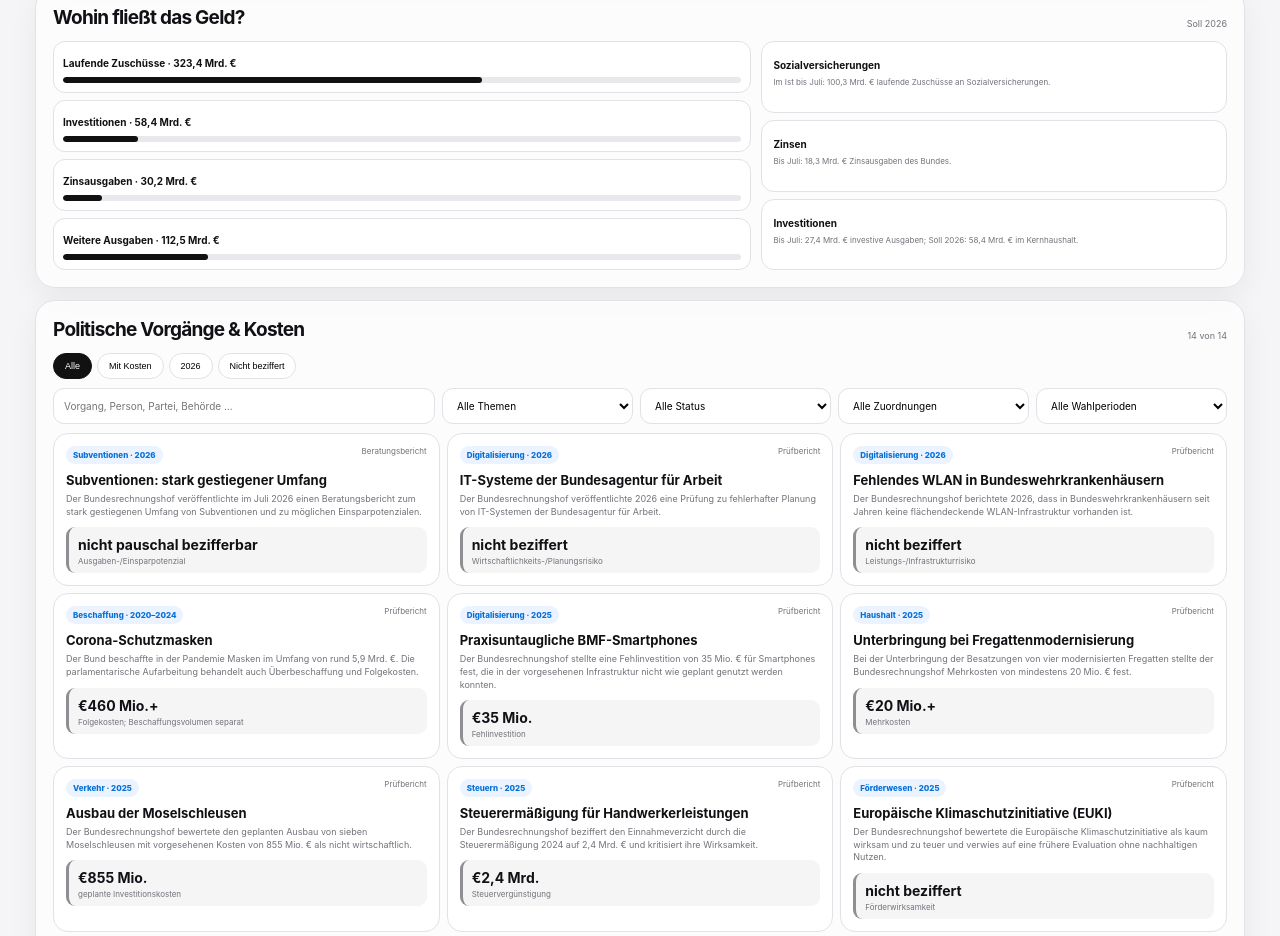
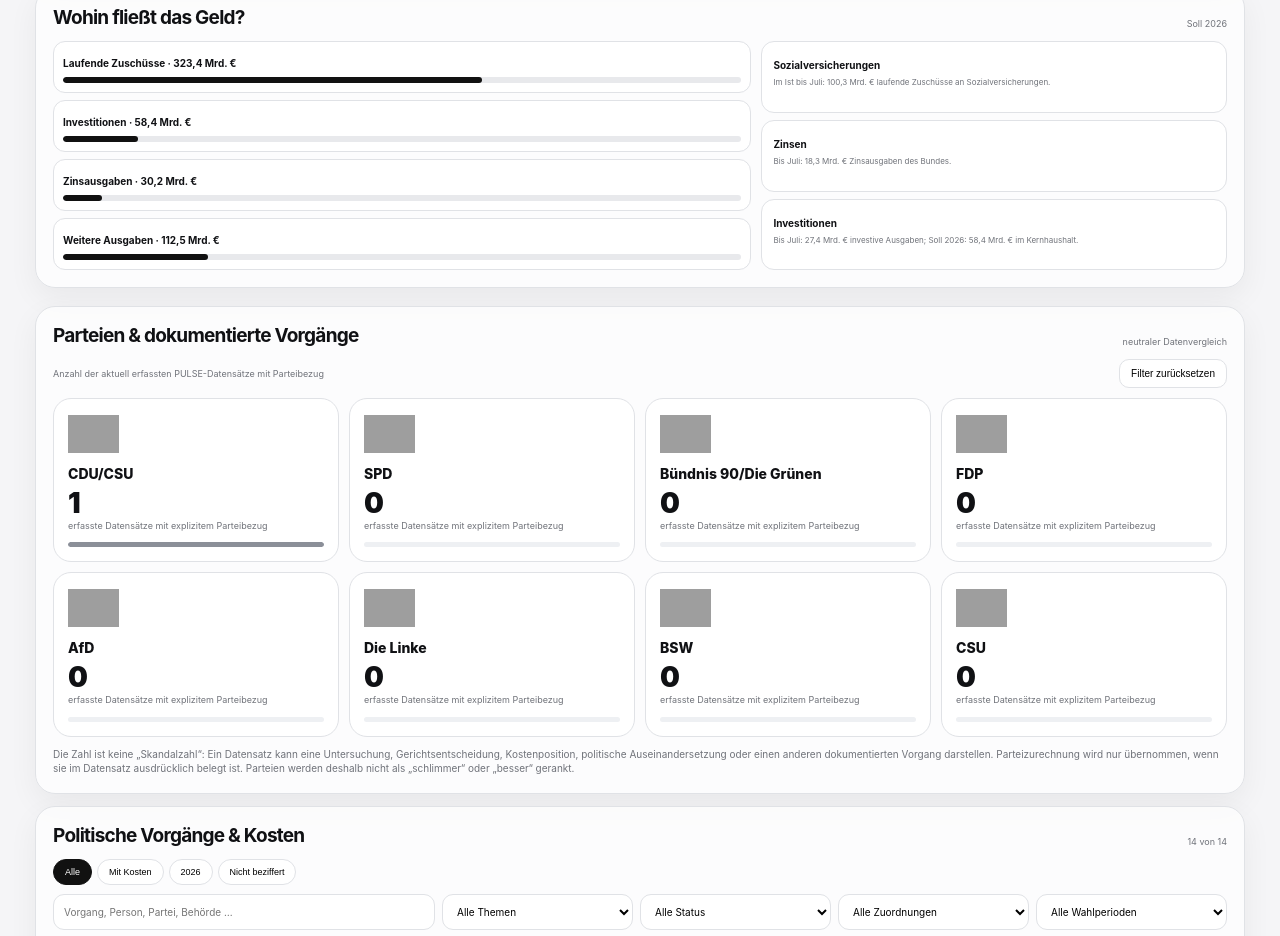
Before and after one commit to Rololol/Pulse-Headmap, a plain HTML site: page index.html in a window 1280 px wide. Shown: the part 1761-2697 px from the top of the page. Drawn offline with Linux system fonts and the light colour scheme; grey boxes are pictures that could not be loaded.

Commit message:
Add interactive party explorer with neutral documented-case counts

```diff
--- a/index.html
+++ b/index.html
@@ -24,6 +24,8 @@
 footer{padding:25px 0 50px;color:var(--muted);font-size:8px;line-height:1.5}
 @media(max-width:900px){.moneygrid{grid-template-columns:repeat(3,1fr)}.kpis{grid-template-columns:repeat(2,1fr)}.list{grid-template-columns:repeat(2,1fr)}.split{grid-template-columns:1fr}.filters{grid-template-columns:1fr 1fr}.filters .input{grid-column:1/-1}.personGrid,.conductGrid,.sourceGrid{grid-template-columns:repeat(2,1fr)}}
 @media(max-width:600px){.wrap{padding:0 12px}.navlinks{flex:1;min-width:0}.hero{padding:27px 0 14px;display:block}.hero h1{font-size:42px}.lead{font-size:13px}.datebox{margin-top:13px}.finance{padding:15px;border-radius:19px}.financeHead{display:block}.finance h2{font-size:19px}.moneygrid{grid-template-columns:repeat(2,1fr)}.money b{font-size:20px}.costper strong{font-size:14px}.kpis{gap:6px}.kpi{padding:11px}.kpi b{font-size:20px}.section{padding:12px;border-radius:17px}.head{align-items:flex-start;display:block}.head .hint{display:block;margin-top:4px}.filters{grid-template-columns:1fr}.filters .input{grid-column:auto}.input,.select{min-height:43px;font-size:11px}.tab{min-height:38px}.list,.personGrid,.conductGrid,.sourceGrid{grid-template-columns:1fr}.item{padding:13px}details.section summary{padding:14px 13px;font-size:17px}.detailbody{padding:13px}.simplegrid{grid-template-columns:1fr}.navlinks a{padding:10px 8px}}
+
+.partyExplorer{margin:18px 0 12px}.partyGrid{display:grid;grid-template-columns:repeat(4,1fr);gap:10px}.partyCard{background:#fff;border:1px solid var(--line);border-radius:18px;padding:14px;cursor:pointer;transition:.18s;min-width:0}.partyCard:hover{transform:translateY(-2px);box-shadow:var(--shadow)}.partyCard.active{border-color:var(--blue);box-shadow:0 0 0 3px #007aff18}.partyLogo{height:42px;display:flex;align-items:center;margin-bottom:10px}.partyLogo img{max-height:38px;max-width:120px;object-fit:contain}.partyName{font-weight:850;font-size:14px}.partyCount{font-size:28px;font-weight:900;letter-spacing:-.06em;margin-top:4px}.partyMeta{font-size:9px;color:var(--muted);line-height:1.35}.partyBar{height:5px;background:#eef0f3;border-radius:99px;overflow:hidden;margin-top:10px}.partyBar i{display:block;height:100%;background:#8b8f98;border-radius:99px}.partyNote{margin-top:10px;color:var(--muted);font-size:10px;line-height:1.45}.partyTools{display:flex;gap:8px;align-items:center;justify-content:space-between;margin:0 0 10px;flex-wrap:wrap}.partyTools button{border:1px solid var(--line);background:#fff;border-radius:10px;padding:8px 11px;font-size:10px;cursor:pointer}.partyTools button.active{background:#111;color:#fff;border-color:#111}@media(max-width:850px){.partyGrid{grid-template-columns:repeat(2,1fr)}}@media(max-width:520px){.partyGrid{grid-template-columns:1fr}.partyCard{display:grid;grid-template-columns:90px 1fr;gap:10px}.partyLogo{grid-row:1/4;margin:0}}
 </style>
 </head>
 <body>
@@ -91,7 +93,7 @@
 </div></div>
 </section>
 
-<section class="section" id="vorgaenge"><div class="head"><h2>Politische Vorgänge & Kosten</h2><span class="hint" id="count"></span></div>
+<section class="section partyExplorer" id="parteien"><div class="head"><h2>Parteien & dokumentierte Vorgänge</h2><span class="hint">neutraler Datenvergleich</span></div><div class="partyTools"><span class="hint">Anzahl der aktuell erfassten PULSE-Datensätze mit Parteibezug</span><button id="partyReset" type="button">Filter zurücksetzen</button></div><div class="partyGrid" id="partyGrid"></div><div class="partyNote">Die Zahl ist keine „Skandalzahl“: Ein Datensatz kann eine Untersuchung, Gerichtsentscheidung, Kostenposition, politische Auseinandersetzung oder einen anderen dokumentierten Vorgang darstellen. Parteizurechnung wird nur übernommen, wenn sie im Datensatz ausdrücklich belegt ist. Parteien werden deshalb nicht als „schlimmer“ oder „besser“ gerankt.</div></section><section class="section" id="vorgaenge"><div class="head"><h2>Politische Vorgänge & Kosten</h2><span class="hint" id="count"></span></div>
 <div class="tabs" id="tabs"><button class="tab active" data-filter="">Alle</button><button class="tab" data-filter="cost">Mit Kosten</button><button class="tab" data-filter="2026">2026</button><button class="tab" data-filter="open">Nicht beziffert</button></div>
 <div class="filters"><input id="q" class="input" placeholder="Vorgang, Person, Partei, Behörde …"><select id="cat" class="select"><option value="">Alle Themen</option></select><select id="status" class="select"><option value="">Alle Status</option></select><select id="party" class="select"><option value="">Alle Zuordnungen</option></select><select id="wp" class="select"><option value="">Alle Wahlperioden</option><option value="21">21. WP · 2025–</option><option value="20">20. WP · 2021–2025</option><option value="19">19. WP · 2017–2021</option></select></div>
 <div class="list" id="caseList"></div></section>
@@ -120,7 +122,23 @@
 ['Zinsausgaben','30,2 Mrd. €',5.8],
 ['Weitere Ausgaben','112,5 Mrd. €',21.4]
 ].map(x=>'<div class="barrow"><b>'+x[0]+' · '+x[1]+'</b><div class="bar"><i style="width:'+x[2]+'%"></i></div></div>').join('');
-setup();renderAll();renderPeople();renderConduct();renderSources();renderFinance();renderInbox();
+setup();renderParties();renderAll();renderPeople();renderConduct();renderSources();renderFinance();renderInbox();
+}
+function renderParties(){
+const defs=[
+['CDU/CSU','https://commons.wikimedia.org/wiki/Special:FilePath/Logo%20of%20the%20CDU%20CSU.svg'],
+['SPD','https://commons.wikimedia.org/wiki/Special:FilePath/SPD-Logo.svg'],
+['Bündnis 90/Die Grünen','https://commons.wikimedia.org/wiki/Special:FilePath/B%C3%BCndnis%2090%20-%20Die%20Gr%C3%BCnen%20Logo.svg'],
+['FDP','https://commons.wikimedia.org/wiki/Special:FilePath/Logo%20der%20Freien%20Demokraten.svg'],
+['AfD','https://commons.wikimedia.org/wiki/Special:FilePath/Alternative%20f%C3%BCr%20Deutschland%20Logo.svg'],
+['Die Linke','https://commons.wikimedia.org/wiki/Special:FilePath/Logo%20Die%20Linke%20(2023).svg'],
+['BSW','https://commons.wikimedia.org/wiki/Special:FilePath/B%C3%BCndnis%20Sahra%20Wagenknecht%20logo%202.svg'],
+['CSU','https://commons.wikimedia.org/wiki/Special:FilePath/CSU%20Logo.svg']
+];
+const rows=defs.map(([name,logo])=>{let n=DATA.filter(x=>String(x.party||'').toLowerCase()===name.toLowerCase()).length;return{name,logo,n}});const max=Math.max(1,...rows.map(x=>x.n));
+document.querySelector('#partyGrid').innerHTML=rows.map(x=>'<article class="partyCard" data-party="'+esc(x.name)+'"><div class="partyLogo"><img src="'+esc(x.logo)+'" alt="Logo '+esc(x.name)+'" loading="lazy" onerror="this.style.display=\'none\'"></div><div class="partyName">'+esc(x.name)+'</div><div class="partyCount">'+x.n+'</div><div class="partyMeta">erfasste Datensätze mit explizitem Parteibezug</div><div class="partyBar"><i style="width:'+Math.round(x.n/max*100)+'%"></i></div></article>').join('');
+document.querySelectorAll('.partyCard').forEach(card=>card.addEventListener('click',()=>{document.querySelector('#party').value=card.dataset.party;document.querySelectorAll('.partyCard').forEach(c=>c.classList.remove('active'));card.classList.add('active');renderAll();document.querySelector('#vorgaenge').scrollIntoView({behavior:'smooth',block:'start'})}));
+document.querySelector('#partyReset').onclick=()=>{document.querySelector('#party').value='';document.querySelectorAll('.partyCard').forEach(c=>c.classList.remove('active'));renderAll()};
 }
 function setup(){
 let add=(id,vals)=>{let el=document.querySelector(id);vals.forEach(v=>el.insertAdjacentHTML('beforeend','<option>'+esc(v)+'</option>'))};
```
